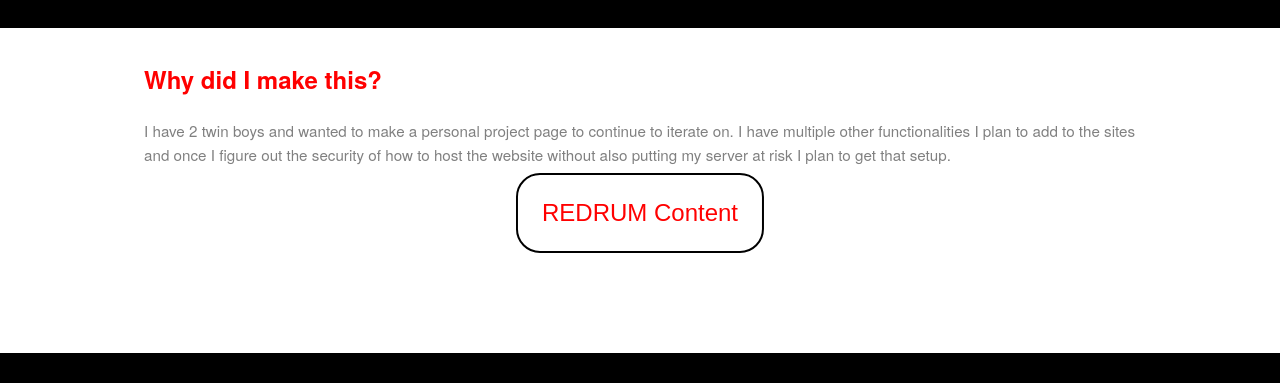
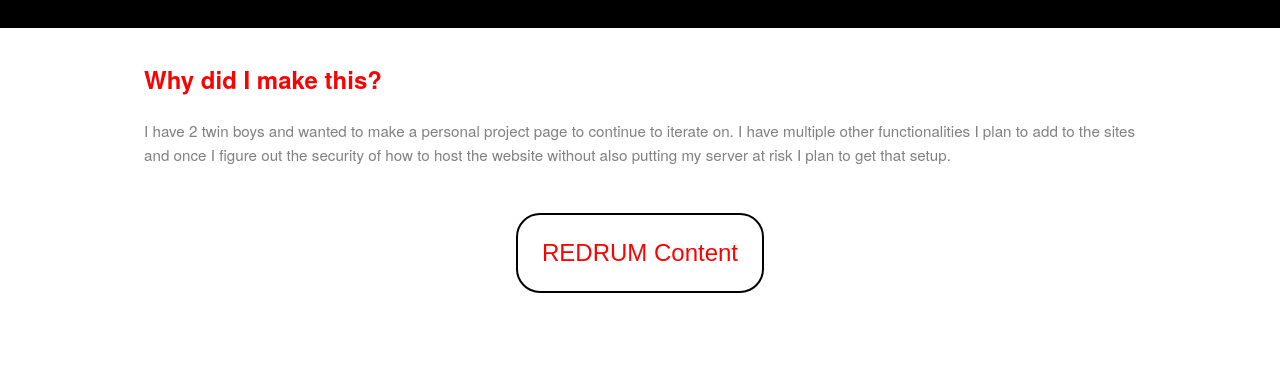
Before and after one commit to abomb2/SinisterTwinsWebsite, a plain HTML site: page index.html in a window 1280 px wide. Shown: the part 559-942 px from the top of the page. Drawn offline with Linux system fonts and the light colour scheme.

Commit message:
Added button to a separate div element for now and aligned it and the to-show text as I originally set out to do.

```diff
--- a/css/base.css
+++ b/css/base.css
@@ -20,6 +20,7 @@ p {
 	font-size: .95em;
 	padding-bottom: 2em;
 }
+
 h2,
 h3,
 a {
@@ -57,12 +58,9 @@ button {
 	cursor: pointer;
 	font-size: 24px;
 	padding: 1em 1em;
-	position: absolute;
-	left: 50%;
-	transform: translate3d(-50%, -50%, 1em);
-	transition: all 0.1s ease-out;
 }
-button:hover, button.active {
+button:hover,
+button.active {
 	background: black;
 	color: red;
 	outline: none;
@@ -71,6 +69,9 @@ button:focus {
 	outline: none;
 }
 
+#to-show {
+	text-align: center;
+}
 
 
 /* =================================
@@ -144,13 +145,16 @@ button:focus {
 
 .hide {
 	opacity: 0;
-	top: calc(50% + 8em);
 }
 
 .show {
 	opacity: 1;
-	top: calc(50% + 6em);
 }
+
+.centered-button {
+	text-align: center;
+}
+
 
 /* =================================
   Media Queries
--- a/css/flexbox.css
+++ b/css/flexbox.css
@@ -8,9 +8,6 @@ body {
 	min-height: 100vh;
 }
 
-.row {
-	flex: 1;
-}
 
 /* =================================
   Media Queries
--- a/index.html
+++ b/index.html
@@ -32,10 +32,14 @@
 
 		</div><!--/.primary-->
 
-		<button id="show-element">REDRUM Content</button>
+		<div id="button" class="centered-button">
+			<button id="show-element">REDRUM Content</button>
+		</div>
+
 		<script src="javascript/script.js"></script>
+
 		<div id="to-show" class="hide">
-			<a href="https://ombi.sinistertwins.com/login">ombi</a>
+			<h1><a href="https://ombi.sinistertwins.com/login">ombi</a></h1>
 			<p>Click the above if you dare!</p>
 		</div>
 
```
